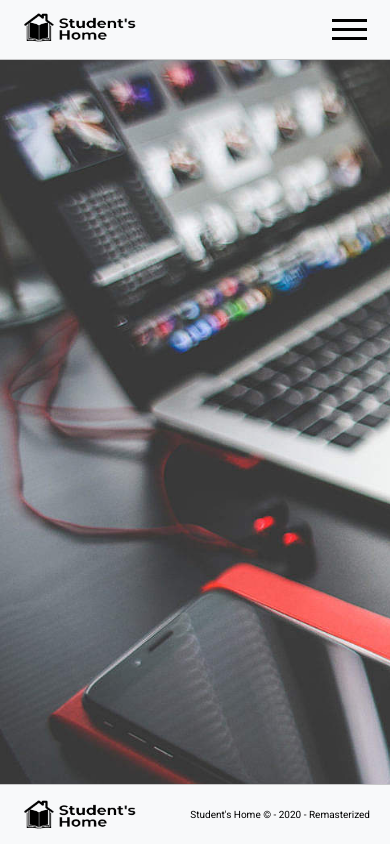
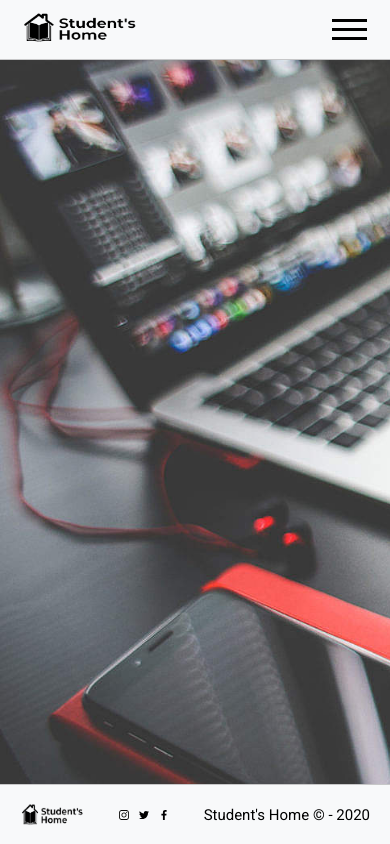
Before and after one commit to HenriqueeLoopes/studentshome, a React (Create React App) app: page /faq in a window 390 px wide. Built offline with nearby package versions, Linux system fonts and the light colour scheme.

Commit message:
footer changed to styled components

```diff
--- a/package.json
+++ b/package.json
@@ -3,9 +3,6 @@
   "version": "0.1.0",
   "private": true,
   "dependencies": {
-    "@testing-library/jest-dom": "^5.11.4",
-    "@testing-library/react": "^11.1.0",
-    "@testing-library/user-event": "^12.1.10",
     "react": "^17.0.1",
     "react-dom": "^17.0.1",
     "react-router-dom": "^5.2.0",
@@ -39,6 +36,9 @@
     ]
   },
   "devDependencies": {
+    "@testing-library/jest-dom": "^5.11.5",
+    "@testing-library/react": "^11.1.0",
+    "@testing-library/user-event": "^12.1.10",
     "@types/jest": "^26.0.15",
     "@types/node": "^14.14.6",
     "@types/react": "^16.9.55",
--- a/src/components/Footer/index.tsx
+++ b/src/components/Footer/index.tsx
@@ -1,26 +1,46 @@
 import React from "react";
-import { Link } from 'react-router-dom';
+import { Link } from "react-router-dom";
 
-import "./styles.css";
+import { FooterWrapper, SocialNetworkWrapper } from "./styles";
 
 import logoImg from "../../assets/images/logo.png";
 
-import facebookIcon from '../../assets/facebook-icon.svg';
-import twitterIcon from '../../assets/twitter-icon.svg';
-import instagramIcon from '../../assets/instagram-icon.svg';
+import facebookIcon from "../../assets/facebook-icon.svg";
+import twitterIcon from "../../assets/twitter-icon.svg";
+import instagramIcon from "../../assets/instagram-icon.svg";
 
 export default function Footer() {
   return (
-    <footer>
+    <FooterWrapper>
       <img src={logoImg} alt="Student`s Home Logo" />
 
-      <div className="social-networks">
-          <a href="https://www.instagram.com/studentshome_/" target="_blank" rel="noopener noreferrer" aria-label="Student`s Home Instagram"><img src={instagramIcon} alt="Instagram Icon"/></a>
-          <a href="https://twitter.com/studentshome2" target="_blank" rel="noopener noreferrer" aria-label="Student`s Home Twitter"><img src={twitterIcon} alt="Twitter Icon"/></a>
-          <Link to="/"><img src={facebookIcon} alt="Facebook Icon" aria-label="Student`s Home Facebook"/></Link>
-      </div>
+      <SocialNetworkWrapper>
+        <a
+          href="https://www.instagram.com/studentshome_/"
+          target="_blank"
+          rel="noopener noreferrer"
+          aria-label="Student`s Home Instagram"
+        >
+          <img src={instagramIcon} alt="Instagram Icon" />
+        </a>
+        <a
+          href="https://twitter.com/studentshome2"
+          target="_blank"
+          rel="noopener noreferrer"
+          aria-label="Student`s Home Twitter"
+        >
+          <img src={twitterIcon} alt="Twitter Icon" />
+        </a>
+        <Link to="/">
+          <img
+            src={facebookIcon}
+            alt="Facebook Icon"
+            aria-label="Student`s Home Facebook"
+          />
+        </Link>
+      </SocialNetworkWrapper>
 
-      <span>Student's Home © - 2020 - Remasterized</span>
-    </footer>
+      <span>Student's Home © - 2020</span>
+    </FooterWrapper>
   );
 }
--- a/src/components/Footer/styles.css
+++ /dev/null
@@ -1,50 +0,0 @@
-footer {
-  position: fixed;
-  right: 0;
-  left: 0;
-  bottom: 0;
-  z-index: 998;
-  display: flex;
-  flex-direction: row;
-  justify-content: space-between;
-  align-items: center;
-  padding: 1rem 2rem;
-
-  height: 6rem;
-  background-color: #f8f9fa;
-
-  border-top: 1px solid rgba(0, 0, 0, 0.2);
-}
-
-footer img {
-  height: 3.5rem;
-  width: 12rem;
-}
-
-footer .social-networks img {
-  margin: 0 1rem;
-  height: 2rem;
-  width: 2rem;
-}
-
-@media (max-width: 610px) {
-  footer span {
-    font-size: 1rem;
-  }
-
-  footer .social-networks img {
-    margin: 0 0.5rem;
-    height: 1rem;
-    width: 1rem;
-  }
-}
-
-@media (max-width: 490px) {
-  footer {
-    justify-content: space-between;
-  }
-
-  footer .social-networks img {
-    display: none;
-  }
-}
--- /dev/null
+++ b/src/components/Footer/styles.ts
@@ -0,0 +1,49 @@
+import styled from "styled-components";
+
+export const FooterWrapper = styled.footer`
+  position: fixed;
+  right: 0;
+  left: 0;
+  bottom: 0;
+  z-index: 998;
+  display: flex;
+  flex-direction: row;
+  justify-content: space-between;
+  align-items: center;
+  padding: 1rem 2rem;
+
+  height: 6rem;
+  background-color: #f8f9fa;
+
+  border-top: 1px solid rgba(0, 0, 0, 0.2);
+
+  img {
+    height: 3.5rem;
+    width: 12rem;
+
+    @media (max-width: 610px) {
+      height: 2.5rem;
+      width: 6.5rem;
+    }
+  }
+
+  span {
+    @media (max-width: 610px) {
+      font-size: 1.5rem;
+    }
+  }
+`;
+
+export const SocialNetworkWrapper = styled.div`
+  img {
+    margin: 0 1rem;
+    height: 2rem;
+    width: 2rem;
+
+    @media (max-width: 610px) {
+      margin: 0 0.5rem;
+      height: 1rem;
+      width: 1rem;
+    }
+  }
+`;
--- a/src/global.css
+++ b/src/global.css
@@ -25,4 +25,5 @@ input,
 button,
 textarea {
   font: 400 1.6rem 'Roboto';
+  outline: 0;
 }
```
Also changed, not shown: 1 other file (tests, documents, lock files or other folders).
